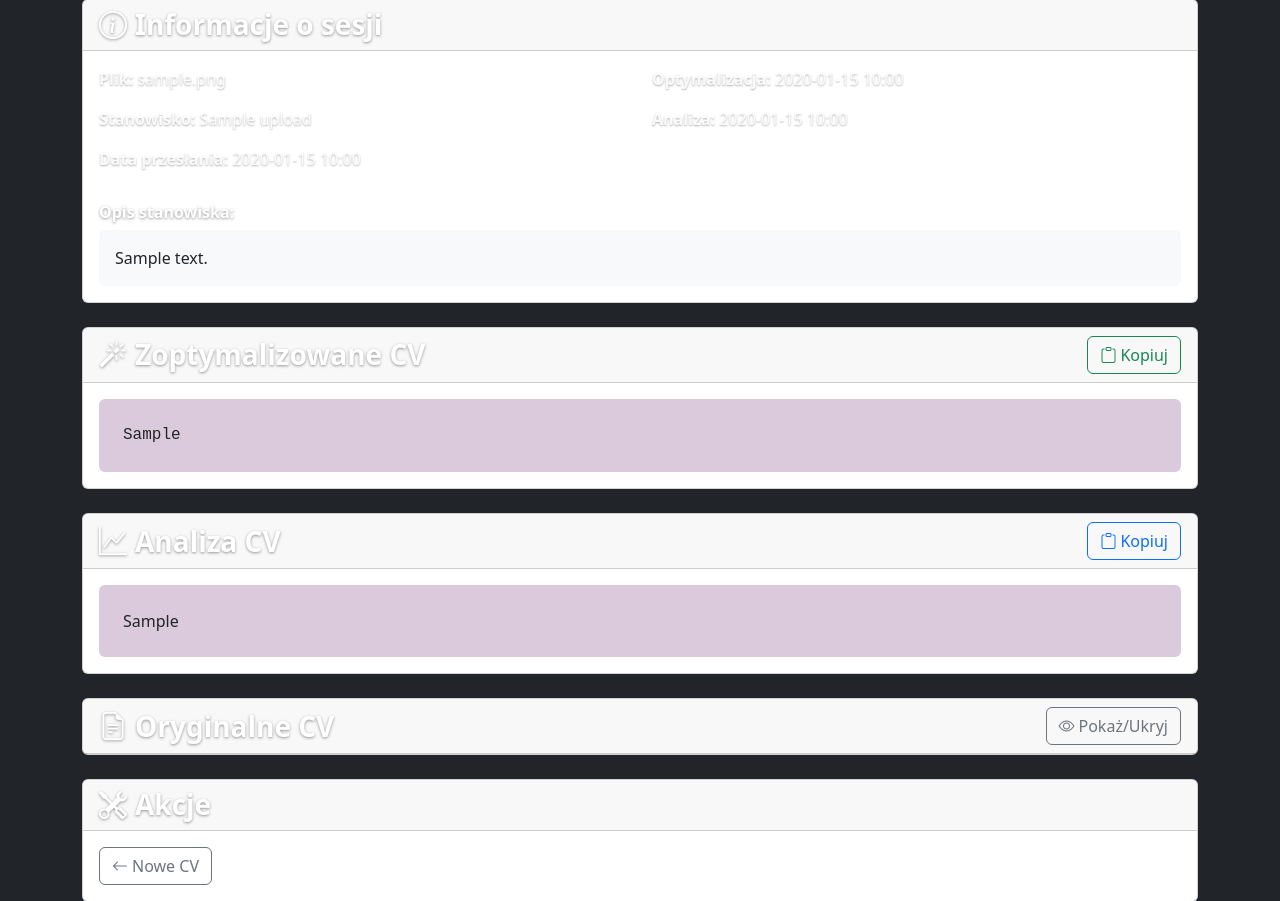
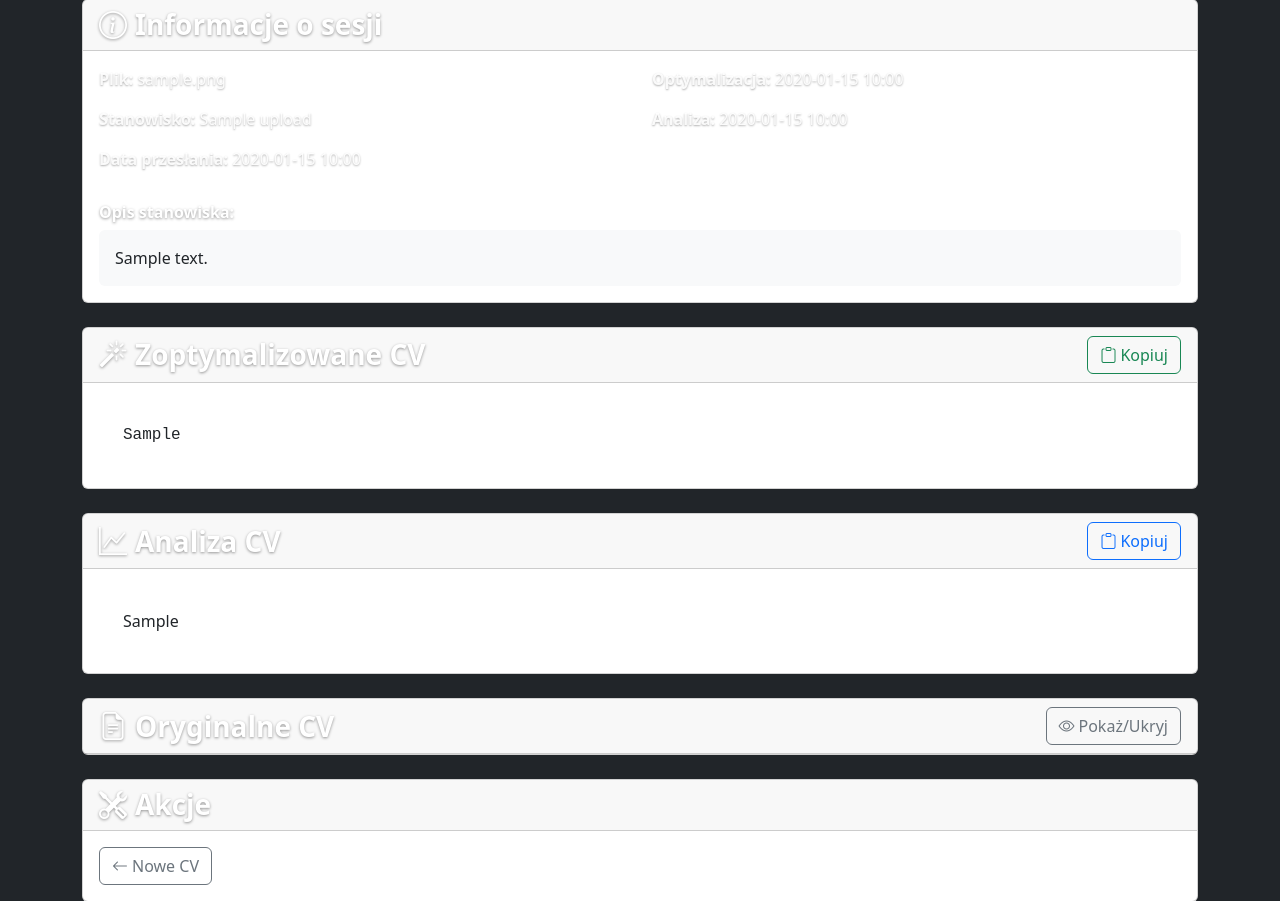
Before and after one commit to msulikowski96-cmd/CvToai, a Flask app: page /result/1 in a window 1280 px wide. Shown: the part 193-1094 px from the top of the page. Run offline with Flask 3, Linux system fonts and the light colour scheme; a user stored in the database is signed in; tables that the repository leaves empty hold one stand-in row (values such as "Sample post").

Commit message:
Checkpoint before assistant change: Improve CV visibility with better color contrast for readability
Update CSS in `static/css/custom.css` to change background colors for `optimized-cv`, `cv-analysis` from `#dbcadb` to `#ffffff`, and `result-box` from `#ffffff` to `#949494` to enhance text visibility and overall application theme.

Replit-Commit-Author: Assistant

```diff
--- a/static/css/custom.css
+++ b/static/css/custom.css
@@ -243,7 +243,7 @@
 #optimized-cv,
 #cv-analysis {
     color: #212529 !important;
-    background-color: #dbcadb !important;
+    background-color: #ffffff !important;
 }
 
 #optimized-cv *,
@@ -404,7 +404,7 @@
 
 /* Dostosowanie kolorów tła i tekstu dla białych ramek */
 .result-box {
-    background-color: #ffffff; /* Biały kolor tła */
+    background-color: #949494; /* Biały kolor tła */
     color: #333333; /* Ciemny kolor tekstu */
     border: 1px solid #cccccc; /* Cienka granica */
     padding: 20px; /* Wewnętrzne odstępy */
```
